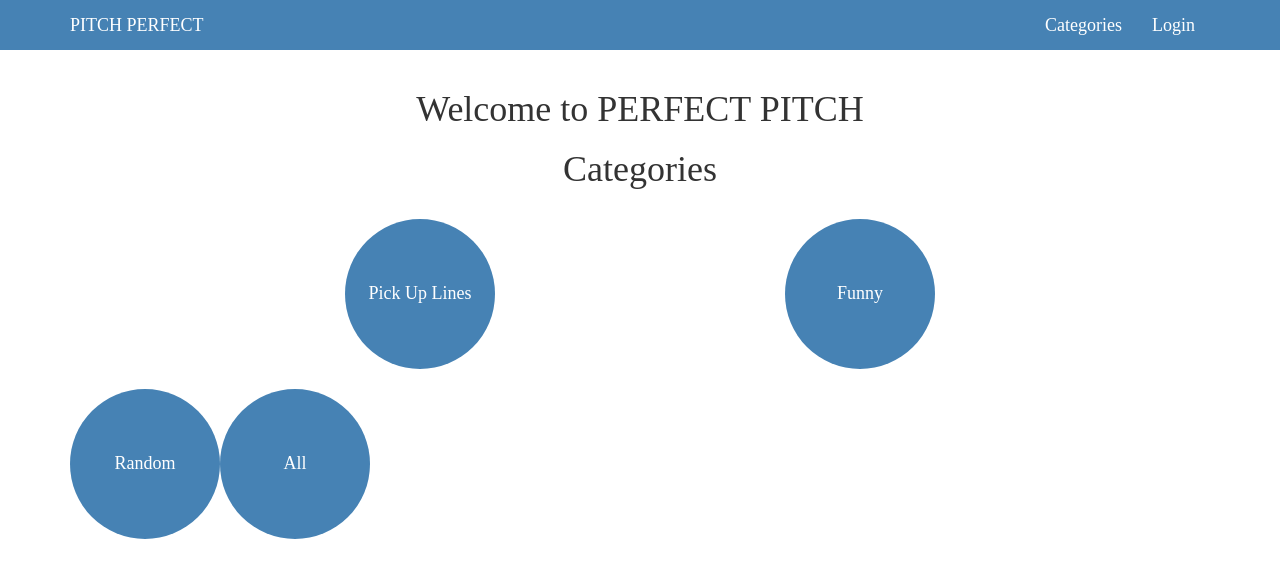
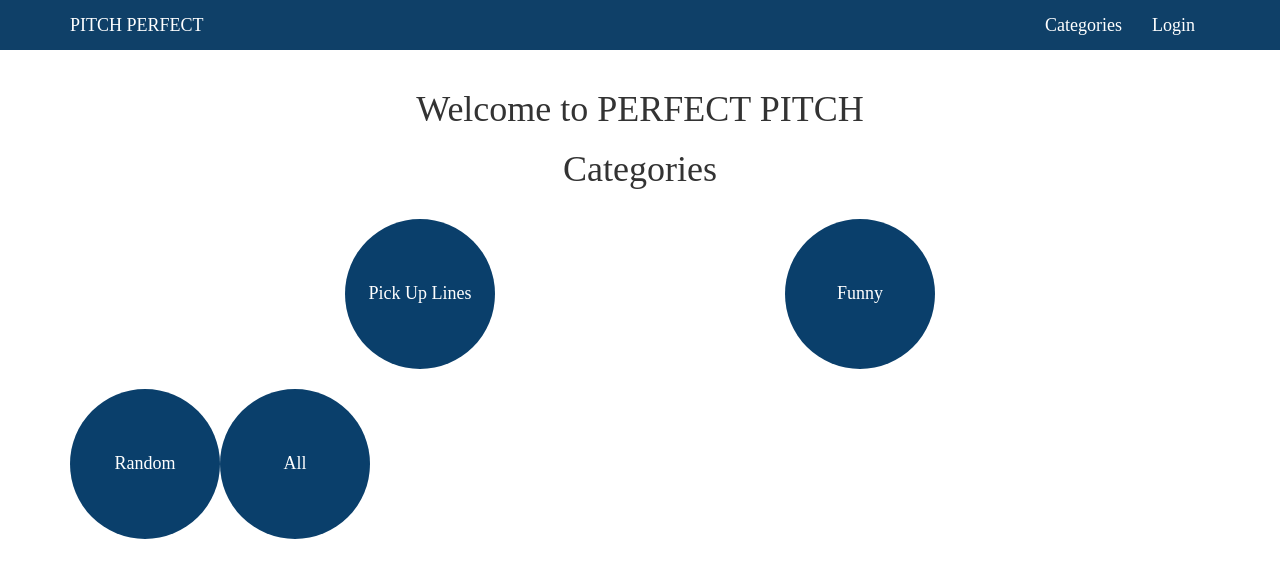
Before and after one commit to qmuuoryan/first-impression, a Flask app: page / in a window 1280 px wide. Shown: the top 578 px of the page. Run offline with Flask 2, Linux system fonts and the light colour scheme; data that the repository does not hold is empty; some libraries are stand-ins or nearby versions; some web fonts are replaced.

Commit message:
add all changes

```diff
--- a/app/__init__.py
+++ b/app/__init__.py
@@ -1,5 +1,4 @@
 from flask import Flask
-from flask_mail import Mail
 from flask_uploads import UploadSet, configure_uploads, IMAGES
 from flask_bootstrap import Bootstrap
 from flask_sqlalchemy import SQLAlchemy
@@ -11,7 +10,6 @@ login_manager.session_protection = "strong"
 login_manager.login_view = "auth.login"
 
 #initialize extensions
-mail = Mail()
 bootstrap = Bootstrap()
 db = SQLAlchemy()
 photos = UploadSet("photos", IMAGES)
@@ -28,7 +26,6 @@ def create_app(config_name):
 
     #initialize the extensions
     bootstrap.init_app(app)
-    mail.init_app(app)
     db.init_app(app)
     login_manager.init_app(app)
 
--- a/app/static/css/styles.css
+++ b/app/static/css/styles.css
@@ -8,16 +8,16 @@ body {
     width: 150px;
     height: 150px;
     border-radius: 50%;
-    background-color: steelblue;
+    background-color: rgb(10, 63, 107);
     text-align: center;
     color: white;
-    transition: background 1s, transform 0.5s;
+    transition: background 1s;
     display: flex;
     align-items: center;
     justify-content: center;
 }
 .navbar {
-    background-color: steelblue;
+    background-color: rgb(15, 64, 104);
     border: none;
 }
 .navbar a {
--- a/manage.py
+++ b/manage.py
@@ -3,7 +3,7 @@ from flask_script import Manager,Server
 from app.models import User, Pitch, Comment
 from flask_migrate import Migrate, MigrateCommand
 
-app = create_app("development")
+app = create_app("production")
 
 manager = Manager(app)
 
```
Also changed, not shown: requirements.txt (+21 -0 lines), 2 other files.
